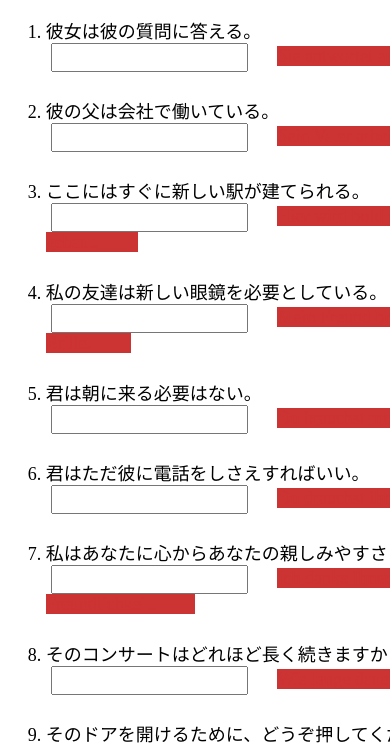
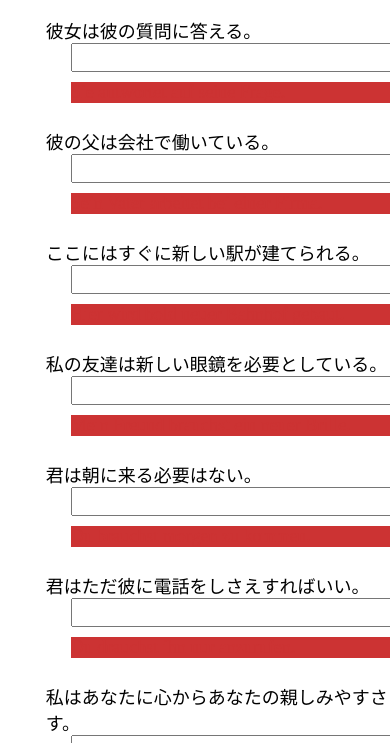
Before and after one commit to Marogatake/dochitsu, a plain HTML site: page word-P1.html in a window 390 px wide. Shown: the part 79-822 px from the top of the page. Drawn offline with Linux system fonts and the light colour scheme.

Commit message:
Add files via upload

```diff
--- a/stylesheet.css
+++ b/stylesheet.css
@@ -8,14 +8,6 @@ body{
   margin: 0 auto;
   background-color: #fff;
   min-height: 1300px;
-}
-@media screen and (max-width:1275px) {
-  body{
-    background:#fff;
-  }
-  .wrapper{
-    width: 98%;
-  }
 }
 h1,h2,h3,h4,h5,h6,a,ul,li{
   margin: 0;
@@ -64,3 +56,25 @@ input{
 dd:hover{
   background-color: #fff;
 }
+
+@media screen and (max-width:1275px) {
+  body{
+    background:#fff;
+  }
+  .wrapper{
+    width: 98%;
+  }
+  ol li{
+    display: flex;
+    flex-flow: column;
+    width: 90%;
+    margin-bottom: 30px;
+  }
+  input{
+    margin-left: 25px;
+    width: auto;
+  }
+  dd{
+    margin-top: 10px;
+  }
+}
```
